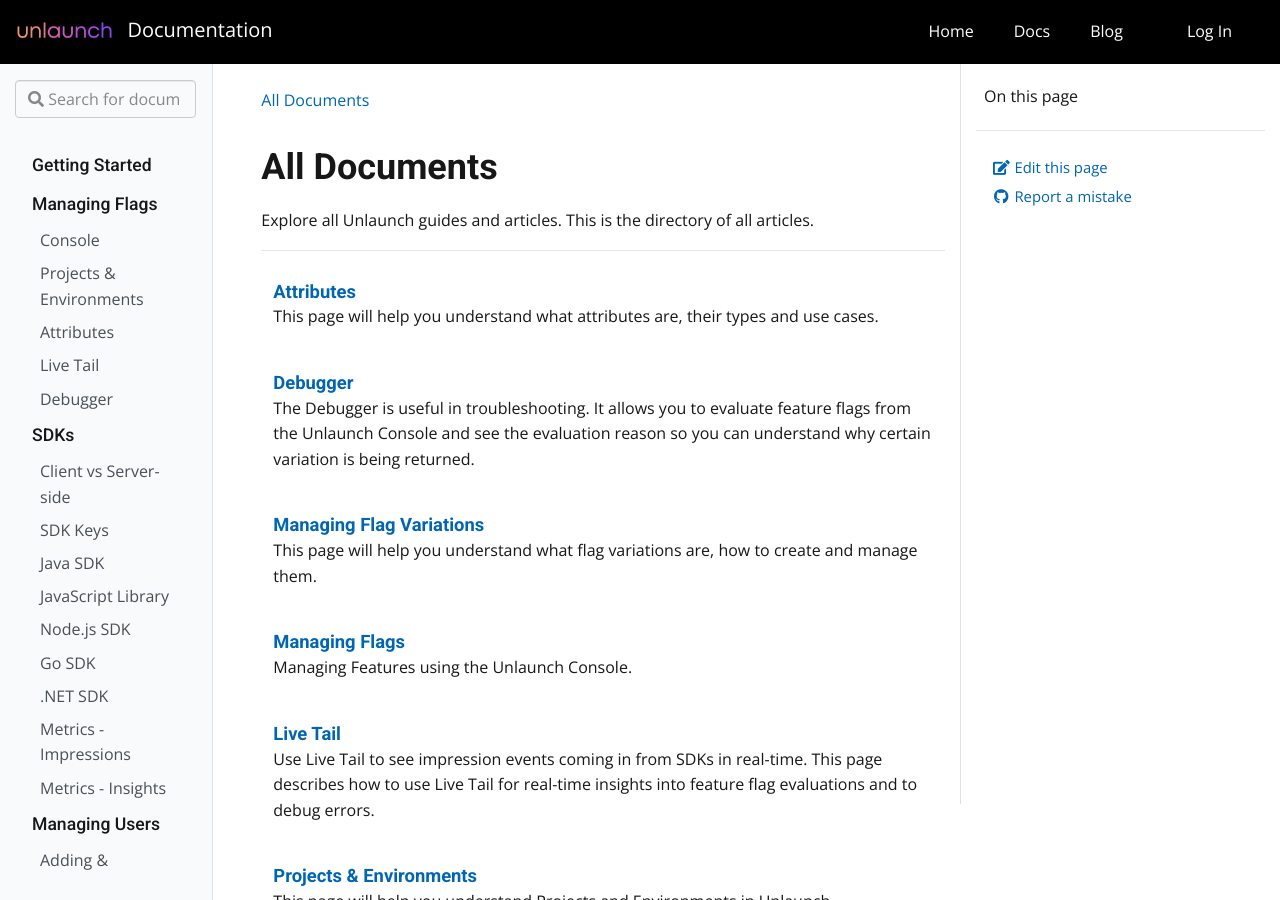
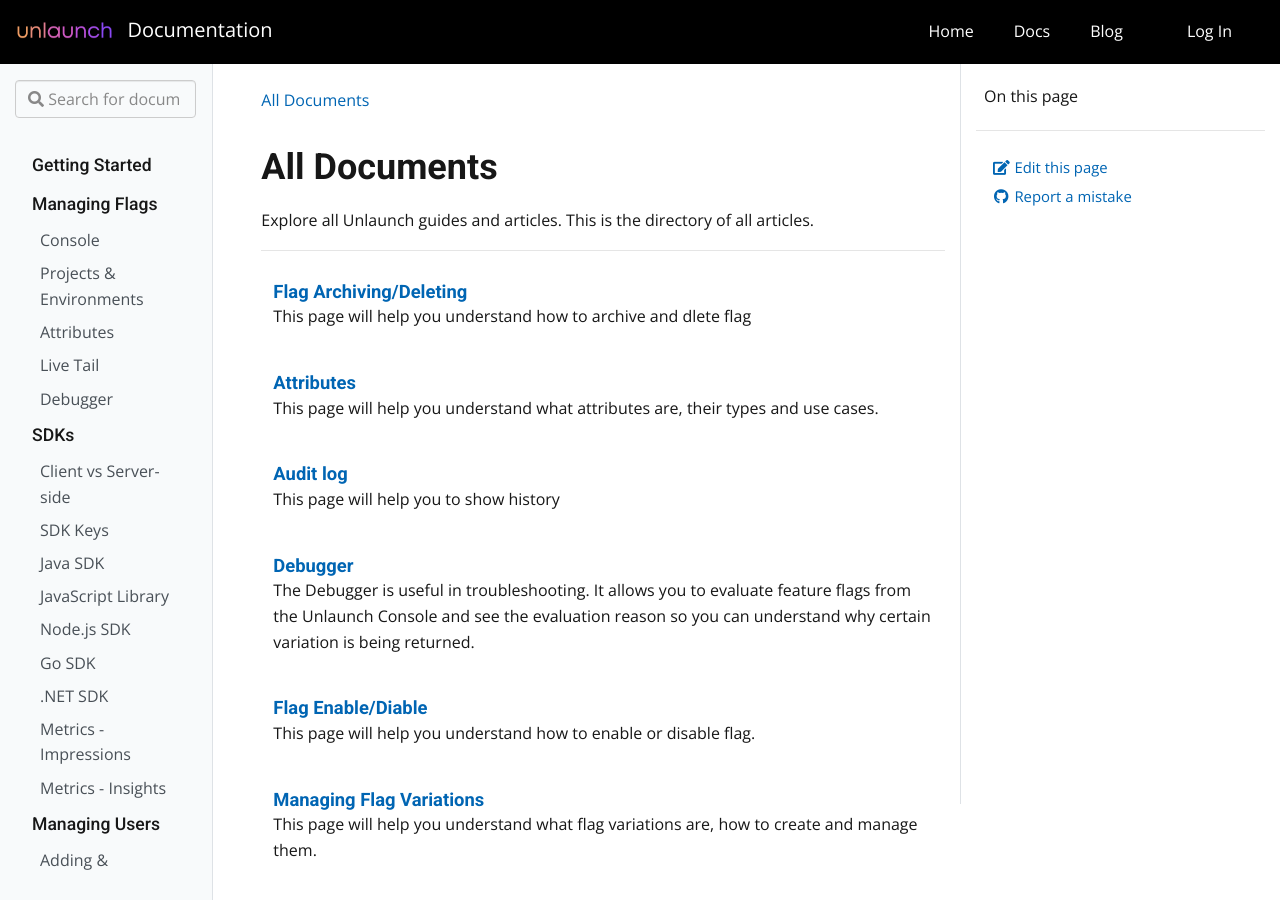
Before and after one commit to unlaunch/documentation, a Jekyll site: the page built from pages/docs.md, in a window 1280 px wide and 900 px high. Built offline with Jekyll 4.4.1, drawn with Linux system fonts in a browser that asks for light colours.

Commit message:
changes for UL-745, UL-755, UL-756, UL-759

````diff
--- /dev/null
+++ b/_docs/features/archive-delete-flags.md
@@ -0,0 +1,40 @@
+---
+title: Flag Archiving/Deleting
+description: This page will help you understand how to archive and dlete flag
+---
+
+# Archiving / Deleting Flag
+
+## Overview
+This topic explains how to archive flag that is no longer required in your project, or delete the archive flags.
+
+You can archive feature flags that are not needed in your project any more. Enable flags can not be archived. You must disable a feature flag before archiving.
+
+Unlaunch can not archive flag on you behalf if it is not used for few days.
+
+### Archiving Flag
+To archive a flag, click on **‘Feature Flags’** in the right sidebar. Once the page loads, click on the **‘Settings’** tab.
+ Click on the *Archive* button at the bottom of the screen.
+
+<div class="justify-content-center">
+    <img src="/assets/img/archive.png" alt="Archive Flag"/>
+</div>
+
+
+### Viewing and Restoring Archive Flag
+To view archive flag, click on **‘Feature Flags’** in the right sidebar. Click **Archived** option on the top of the screen, shows all archived flags.
+
+<div class="justify-content-center">
+    <img src="/assets/img/archived-flags.png" alt="View Archived Flags"/>
+</div>
+
+``Unlaunch will have an option to restore archive flag in future.``
+
+### Deleting Flag
+Archived feature flags are deleted permanently from Unlaunch. You can create a new feature flag with the deleted flag key, It will not marked as a duplicate.
+
+To delete a flag, click on **‘Feature Flags’** in the right sidebar. Click **Archived** option on the top of the screen, now click on *Delete* button besides feature flag name.
+
+<div class="justify-content-center">
+    <img src="/assets/img/delete-flag.png" alt="Delete Flags"/>
+</div>
--- /dev/null
+++ b/_docs/features/audit-log.md
@@ -0,0 +1,17 @@
+---
+title: Audit log
+description: This page will help you to show history
+---
+
+# Activity
+
+## Overview
+This page shows the recent activity of all users. Activity is maintaining history. It logs which user performs what action in Unlaunch. In simple words, It shows history.
+
+Viewing Activity
+
+To view activity, click on **‘Activity’** in the right sidebar. You can see all logs are displayed.
+
+<div class="justify-content-center">
+    <img src="/assets/img/audit-log.png" alt="Audit log"/>
+</div>
--- /dev/null
+++ b/_docs/features/enable-disable-flags.md
@@ -0,0 +1,38 @@
+---
+title: Flag Enable/Diable
+description: This page will help you understand how to enable or disable flag.
+---
+
+# Flag Enable/Disable
+
+## Overview
+This topic explains to you how to enable or disable flag. When you create a feature flag, it is disabled by default.
+
+Feature Flags screen has an indicator to show whether the flag is enabled or disable. Enable flags are shows by *Green* dot and disable flags are shows by *gray* dot beside the feature flag name.
+
+<div class="justify-content-center">
+    <img src="/assets/img/enable-icon.png" alt="Enable Flag icon"/>
+</div>
+
+
+#### Disable Feature Flag
+By default, a feature flag is disabled on creation. When a flag is disabled, off variation ( default variation ) is served to all users. No evaluation is done based on targeting users and targeting rules.
+
+To disable a feature flag, click on **Feature Flags** in the right sidebar. On page load, click on the **Targeting** tab.
+Click on the **Disable Flag** button on this screen.
+
+<div class="justify-content-center">
+    <img src="/assets/img/disable-btn.png" alt="Disable Flag"/>
+</div>
+
+
+#### Enable Feature Flag
+To enable a feature flag, click on **Feature Flags** in the right sidebar. On page load, click on the **Targeting** tab.
+Click on the **Enable Flag** button on this screen.
+
+<div class="justify-content-center">
+    <img src="/assets/img/enable-btn.png" alt="Enable Flag"/>
+</div>
+
+
+```Flag enabling/disabling is depend on the selected environment. It only applies to the current environment. No change is reflected on the flag in other environments in a project.```
--- a/_docs/features/flagvariations.md
+++ b/_docs/features/flagvariations.md
@@ -3,4 +3,61 @@
 description: This page will help you understand what flag variations are, how to create and manage them.
 ---
 
-TODO
+# Flag variations
+
+## Overview
+
+This page describes how to use a flag's **Variations** tab to add and alter your feature flag's variations.
+
+To add or update variations, click on **‘Feature Flags’** in the right sidebar. Once the page loads, click on the **‘Variations’** tab.
+
+<div class="justify-content-center">
+    <img src="/assets/img/flag-variations.png" alt="Flag Variations"/>
+</div>
+
+Variations define the return type when you evaluate the flag in your code using SDKs.
+
+## Managing flag variations
+
+In the flag's Variations tab, you can add or edit variations of existing flags.
+
+<div class="justify-content-center">
+    <img src="/assets/img/update-variation.png" alt="Add Flag Variation"/>
+</div>
+
+The Variations tab displays all variations of the selected flag.
+
+## Default flag variations
+
+When you create a feature flag, the last variation is set as a default variation. A flag's default variation is served when your feature flag is disabled.
+
+For example, a  flag could have two variations, variation 1 is *on* and variation 2 is *off*. Then every time *off* variation is set as default variation.
+
+<div class="justify-content-center">
+    <img src="/assets/img/off-variation.png" alt="Default Variation"/>
+</div>
+
+The default variation options are on the flag's **Targeting** tab.
+
+Changing Default Variation
+
+On updating default variation, it impacts only on the current environment. Other environments have the same standard default variations set at the time of feature flag creation.
+
+## Default Rule
+
+When you create a feature flag, the first variation defined is set as a default rule. A default rule is a variation that is served when your feature flag is enabled and no rule is matched with your flag's rule defined while evaluating.
+
+The default rule can be set as *on*, *off* or some percentage of *on* and some percentage of *off* variation. It is referred to as **Percentage Rollout**
+
+<div class="justify-content-center">
+    <img src="/assets/img/default-rule.png" alt="Default Rule"/>
+</div>
+
+The default rule options are on the flag's **Targeting** tab.
+
+Changing the Default Rule
+
+Default rule updating will impact only on the current environment. No change reflects on other environments.
+
+
+`Default variations and Default rule are designated automatically every time you create a feature flag. You can use the default variation and default rule or change them. When you change, it will impact only on the selected environment of your project`.
````
Also changed, not shown: assets/img/archive.png (added), assets/img/archived-flags.png (added), assets/img/audit-log.png (added), assets/img/default-rule.png (added), assets/img/delete-flag.png (added), assets/img/disable-btn.png (added), assets/img/enable-btn.png (added), assets/img/enable-icon.png (added), assets/img/flag-variations.png (added), assets/img/off-variation.png (added), assets/img/update-variation.png (added).
